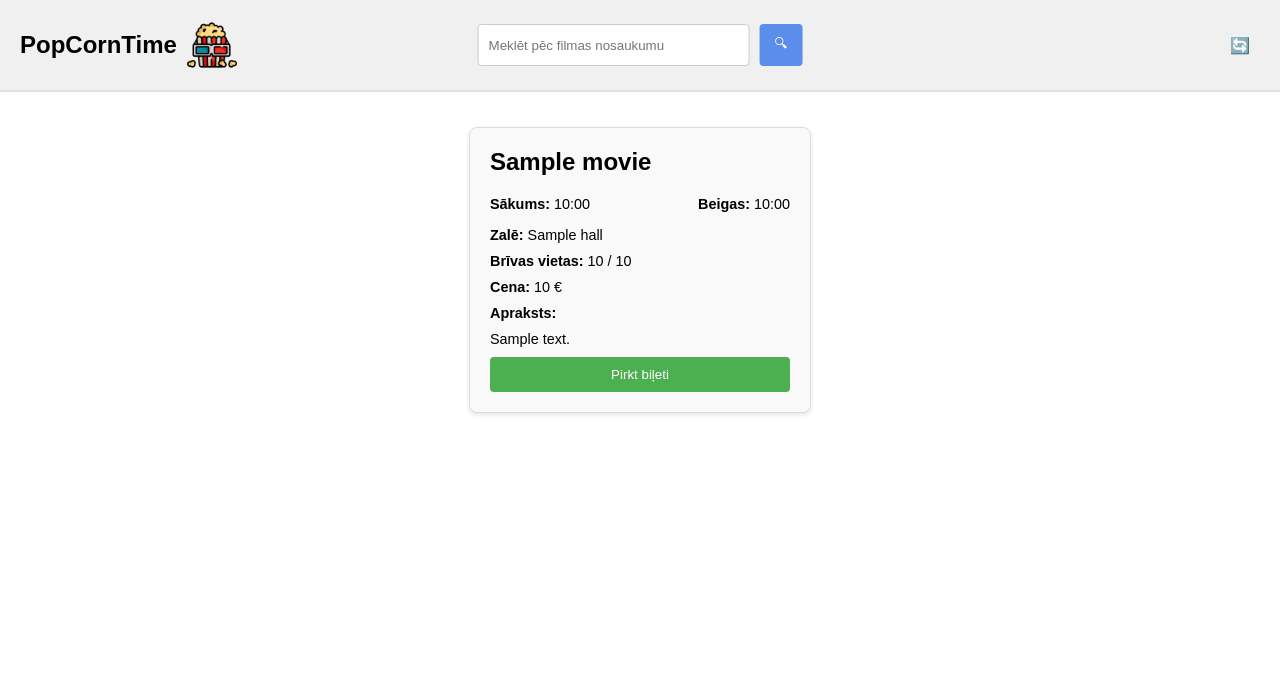
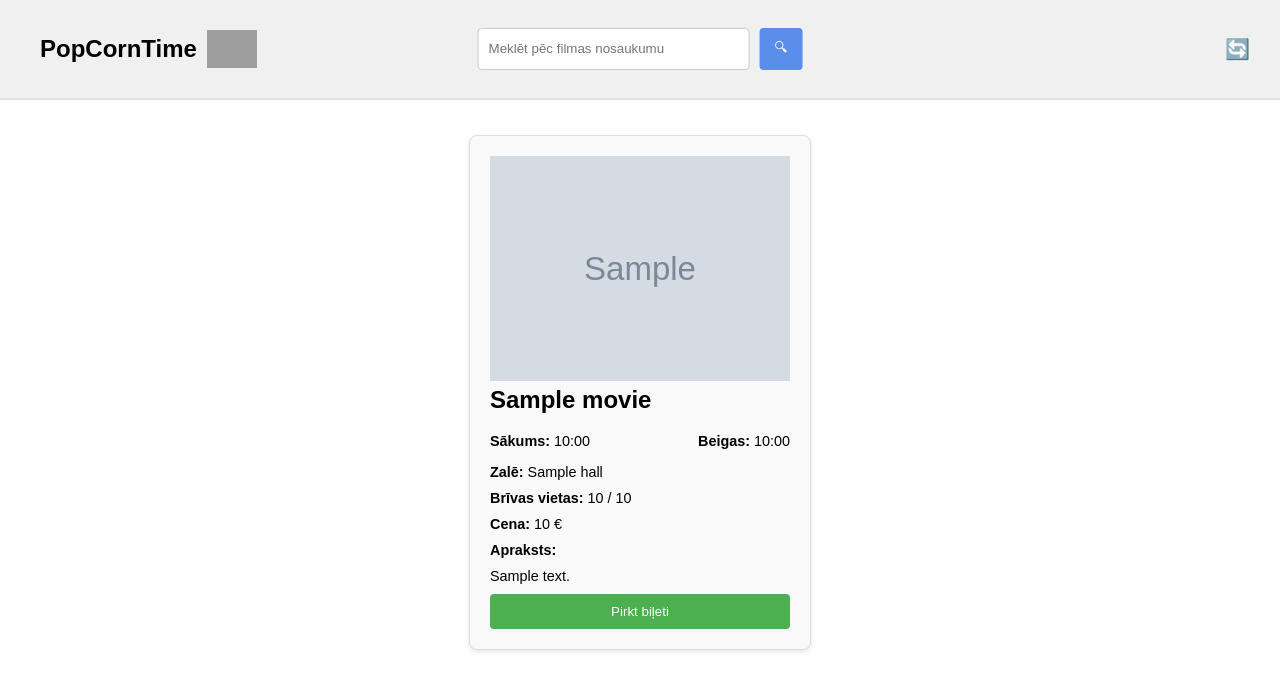
Before and after one commit to ldolgopolov/MovieTicket, a Django app: template cinema/templates/home.html in a window 1280 px wide. Shown: the top 690 px of the page. Run offline with Django 5.2, Linux system fonts and the light colour scheme; the template is opened without the code that fills it: most values are stand-ins (such as "Sample title", 1, 10 or a date in 2020); grey boxes marked "Sample" are stand-in pictures; data that the repository does not hold is empty; grey boxes are pictures that could not be loaded.

Commit message:
Added home button, movie image display, and minor design adjustments
Created a button that redirects the user to the home page. Added the ability to display movie images. Small adjustments to the page design.

```diff
--- a/cinema/models.py
+++ b/cinema/models.py
@@ -4,6 +4,7 @@ from django.db import models
 
 class Movie(models.Model):
     title = models.CharField(max_length=100)
+    image = models.ImageField(upload_to='media/', null=True)
     description = models.TextField()
     duration = models.DurationField()
     def __str__(self):
--- a/cinema/templates/home.html
+++ b/cinema/templates/home.html
@@ -11,10 +11,10 @@
 </head>
 <body>
     <div class="dashboard">
-        <div class="title-logo">
-        <h1>PopCornTime</h1>
-        <img src="{% static 'logo.png' %}" alt="Logo" class="cinema-logo">
-        </div>
+        <a href="{% url 'home' %}" class="home-button">
+            <h1>PopCornTime</h1>
+            <img src="{% static 'logo.png' %}" alt="Logo" class="cinema-logo">
+        </a>
         <div>
             <form method="GET" class="search-form">
             <input type="text" name="search" value="{{ query }}" placeholder="Meklēt pēc filmas nosaukumu">
@@ -30,6 +30,9 @@
         {% for session in sessions %}
             <div class="session-card">
                 <div class="card-content">
+                    <div class="img-container">
+                        <img src="{{ session.movie.image }}" alt="{{ session.movie.title }}">
+                    </div>
                     <h2>{{ session.movie.title }}</h2>
                     <p class="details">
                         <span><strong>Sākums:</strong> {{ session.start_time|date:"H:i" }}</span>
@@ -62,7 +65,6 @@
                 root.style.setProperty('--dashboard-bg-color', 'black');
                 root.style.setProperty('--dashboard-text-color', 'white');
                 root.style.setProperty('--session-card-bg-color', '#e8e8e8');
-                root.style.setProperty('--session-card-bg-color', '#e8e8e8');
                 root.style.setProperty('--theme-switcher-bg-color', 'black');
             } else {
 
--- a/cinema/urls.py
+++ b/cinema/urls.py
@@ -1,7 +1,12 @@
 from django.urls import path
+from django.conf import settings
+from django.conf.urls.static import static
 from . import views
 
 
 urlpatterns = [
     path('', views.home, name='home'),
 ]
+
+if settings.DEBUG:
+    urlpatterns += static(settings.MEDIA_URL, document_root=settings.MEDIA_ROOT)
--- a/cinema/views.py
+++ b/cinema/views.py
@@ -4,7 +4,6 @@ from .models import Session
 
 def home(request):
     now = timezone.now()
-    print(now)
 
     Session.objects.filter(start_time__lt=now).delete()
 
--- a/static/css/home.css
+++ b/static/css/home.css
@@ -16,9 +16,21 @@ body {
     color: var(--dashboard-text-color, black);
 }
 
-h1 {
+.home-button {
+    display: flex;
+    padding: 10px 20px;
+    text-decoration: none;
+    align-items: center;
+    border-radius: 5px;
+    border: none;
+    cursor: pointer;
+}
+
+.home-button h1 {
     margin: 0;
     font-size: 24px;
+    color: var(--text-color, black);
+    margin-right: 10px;
 }
 
 .search-form {
@@ -42,19 +54,26 @@ h1 {
     background-color: #007bff;
     color: white;
     cursor: pointer;
+    transition: background-color 0.3s ease;
 }
 
 .search-form button:hover {
     background-color: #0056b3;
 }
 
-.theme-toggle {
-    padding: 10px 15px;
+
+.theme-switcher {
+    padding: 10px;
     border: none;
     border-radius: 4px;
-    background-color: #28a745;
-    color: white;
     cursor: pointer;
+    background-color: var(--theme-switcher-bg-color, #f0f0f0);
+    font-size: 20px;
+    transition: background-color 0.3s ease;
+}
+
+.theme-switcher:hover {
+    background-color: #e8e8e8;
 }
 
 .theme-toggle:hover {
@@ -144,15 +163,6 @@ body.dark tr:hover {
     background-color: #6c757d;
 }
 
-.title-logo {
-    display: flex;
-    align-items: center;
-}
-
-.title-logo h1 {
-    margin-right: 10px;
-}
-
 .cinema-logo {
     width: 50px;
     height: auto;
@@ -179,13 +189,6 @@ body.dark tr:hover {
     background-color: #1f39ff;
 }
 
-.theme-switcher {
-    cursor: pointer;
-    padding: 10px;
-    color: black;
-    background-color: var(--theme-switcher-bg-color, #f0f0f0);
-}
-
 .session-container {
     display: flex;
     flex-wrap: wrap;
@@ -206,6 +209,15 @@ body.dark tr:hover {
     margin: 15px;
     padding: 20px;
     box-shadow: 0px 2px 5px rgba(0, 0, 0, 0.1);
+}
+
+.session-card img {
+    max-width: 100%;
+    height: auto;
+    margin: 0 auto;
+    display: block;
+    margin-right: 20px;
+    margin-bottom: 5px;
 }
 
 .session-card h2 {
@@ -236,6 +248,7 @@ body.dark tr:hover {
     cursor: pointer;
     width: 100%;
     margin-top: auto;
+    transition: background-color 0.3s ease;
 }
 
 .session-card button.book-ticket:hover {
```
Also changed, not shown: static/icon.png (deleted), static/logo.png (deleted), 1 other file.
